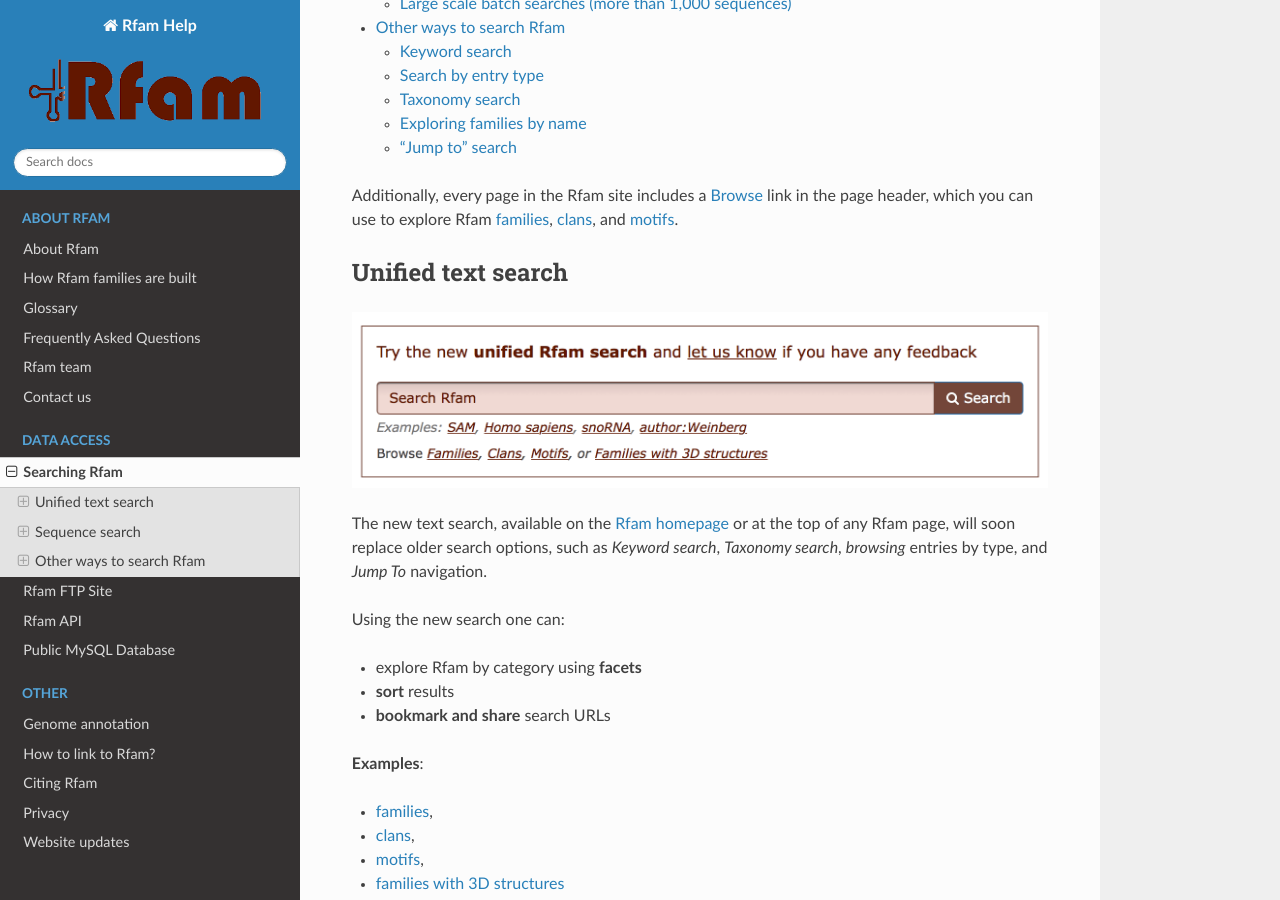
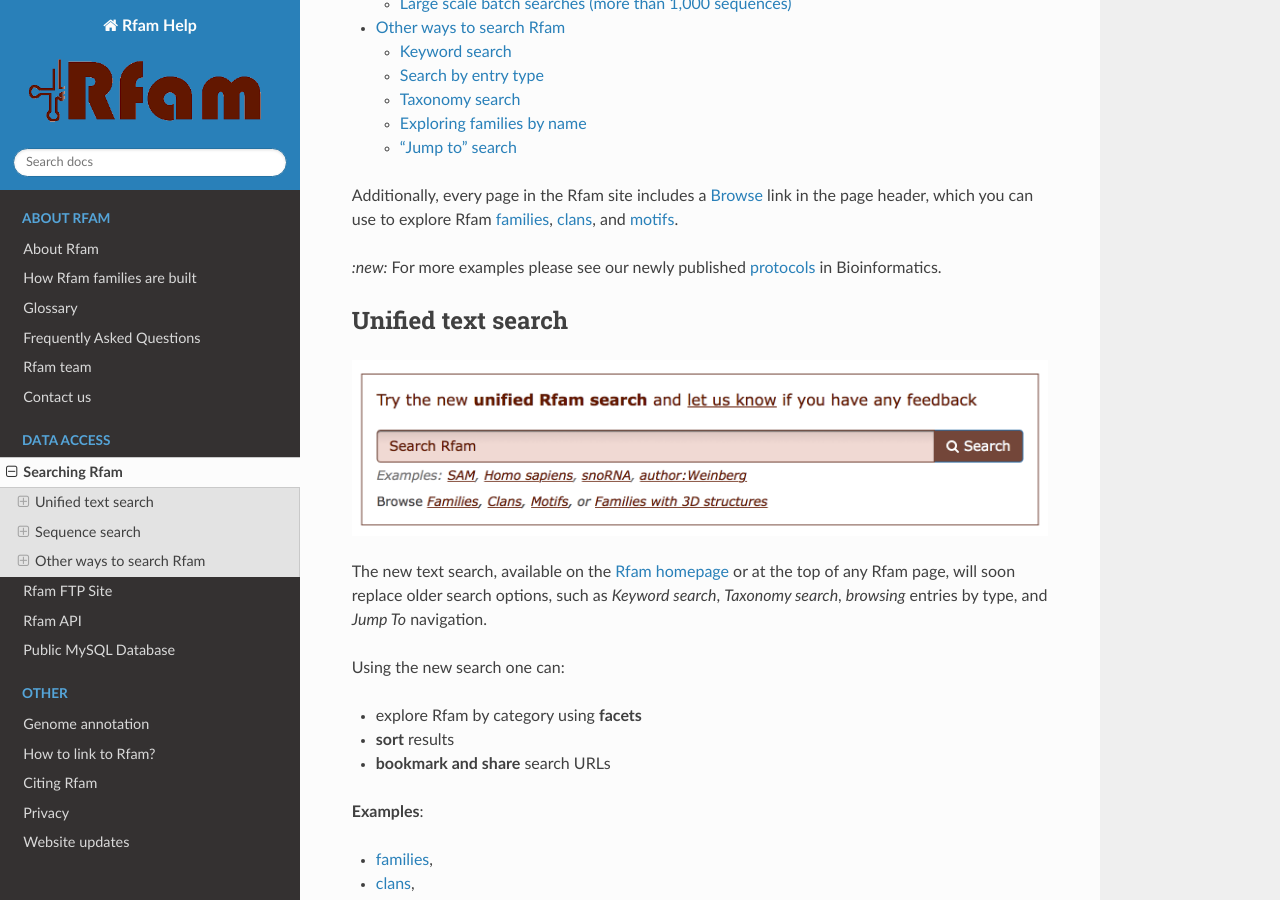
Before and after one commit to Rfam/rfam-docs, a Sphinx documentation site: the page built from docs/source/searching-rfam.rst, in a window 1280 px wide and 900 px high, scrolled down 360 px. Built offline with Sphinx 7.4.7 and the Read the Docs theme 2.0.0, drawn with Linux system fonts in a browser that asks for light colours.

Commit message:
Update searching-rfam.rst
Add link to current protocols in Bioinformatics

```diff
--- a/docs/source/searching-rfam.rst
+++ b/docs/source/searching-rfam.rst
@@ -13,6 +13,8 @@
 `families <http://rfam.org/families>`_,
 `clans <http://rfam.org/clans>`_,
 and `motifs <http://rfam.org/motifs>`_.
+
+`:new:` For more examples please see our newly published `protocols <https://currentprotocols.onlinelibrary.wiley.com/doi/full/10.1002/cpbi.51>`_ in Bioinformatics.
 
 Unified text search
 --------------
```
